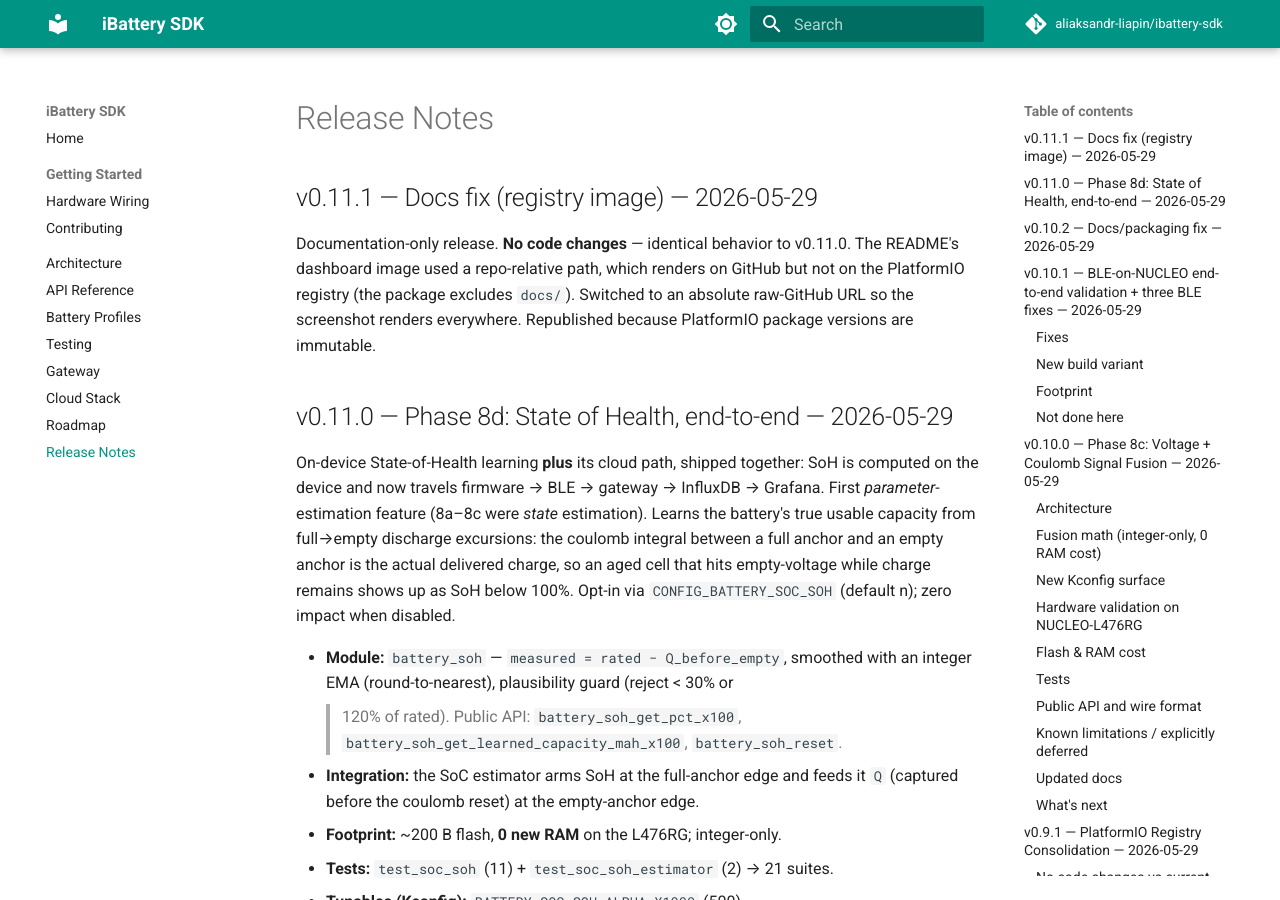
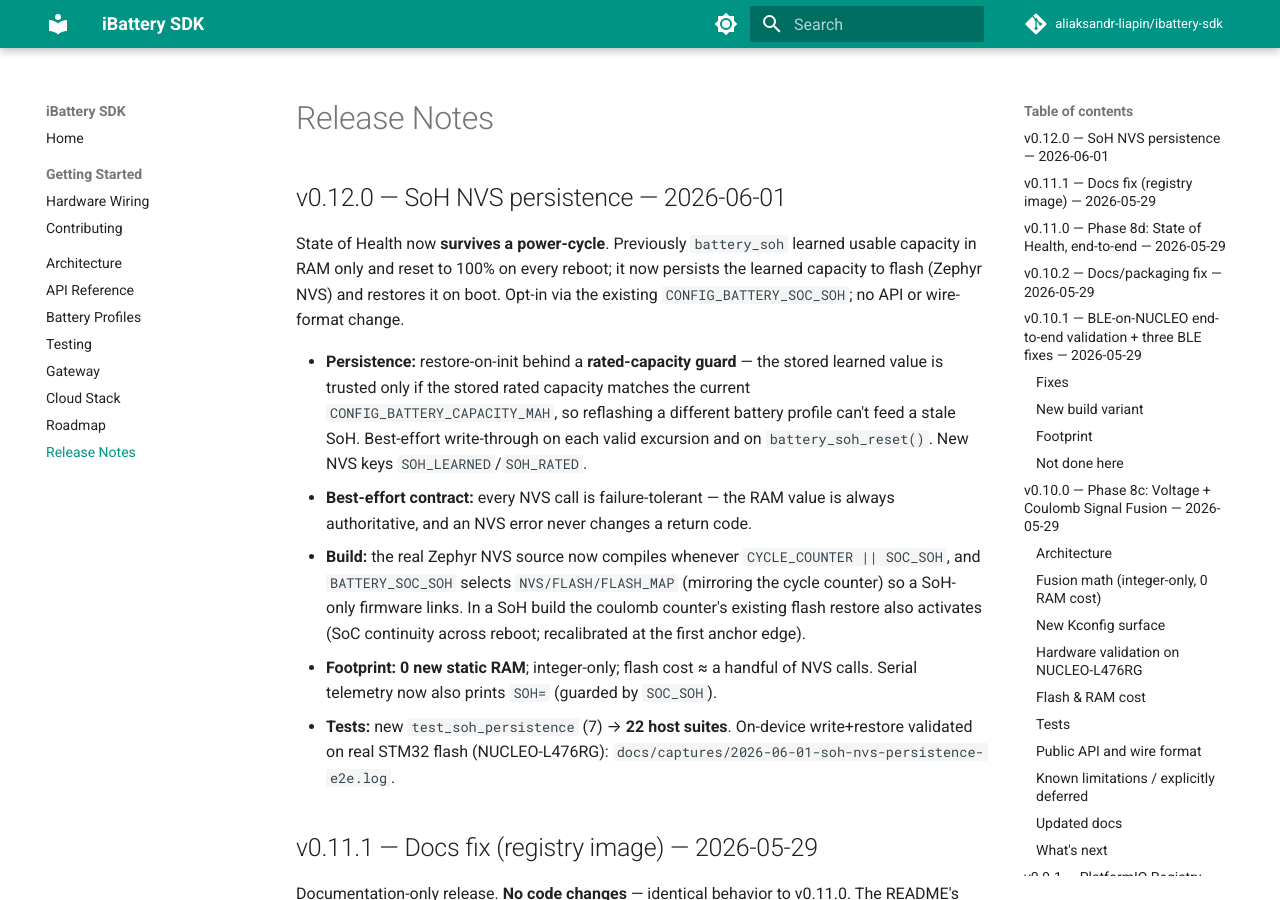
Before and after one commit to aliaksandr-liapin/ibattery-sdk, an MkDocs documentation site: the page built from docs/RELEASE_NOTES.md, in a window 1280 px wide and 900 px high. Built offline with MkDocs 1.6.1 and Material for MkDocs 9.7.7, drawn with Linux system fonts in a browser that asks for light colours; comment, search, counter and statistics services are not loaded.

Commit message:
chore: release bookkeeping for v0.12.0 (SoH NVS persistence)
Version bump 0.11.1 -> 0.12.0; RELEASE_NOTES entry; CLAUDE.md/ROADMAP
current-state + README/docs install constraints; correct now-stale
'RAM-only' wording in Kconfig help and battery_soh.h.

Co-Authored-By: Claude Opus 4.8 <noreply@anthropic.com>

```diff
--- a/docs/RELEASE_NOTES.md
+++ b/docs/RELEASE_NOTES.md
@@ -1,4 +1,29 @@
 # Release Notes
+
+## v0.12.0 — SoH NVS persistence — 2026-06-01
+
+State of Health now **survives a power-cycle**. Previously `battery_soh` learned
+usable capacity in RAM only and reset to 100% on every reboot; it now persists
+the learned capacity to flash (Zephyr NVS) and restores it on boot. Opt-in via
+the existing `CONFIG_BATTERY_SOC_SOH`; no API or wire-format change.
+
+- **Persistence:** restore-on-init behind a **rated-capacity guard** — the stored
+  learned value is trusted only if the stored rated capacity matches the current
+  `CONFIG_BATTERY_CAPACITY_MAH`, so reflashing a different battery profile can't
+  feed a stale SoH. Best-effort write-through on each valid excursion and on
+  `battery_soh_reset()`. New NVS keys `SOH_LEARNED`/`SOH_RATED`.
+- **Best-effort contract:** every NVS call is failure-tolerant — the RAM value is
+  always authoritative, and an NVS error never changes a return code.
+- **Build:** the real Zephyr NVS source now compiles whenever `CYCLE_COUNTER ||
+  SOC_SOH`, and `BATTERY_SOC_SOH` selects `NVS/FLASH/FLASH_MAP` (mirroring the
+  cycle counter) so a SoH-only firmware links. In a SoH build the coulomb
+  counter's existing flash restore also activates (SoC continuity across reboot;
+  recalibrated at the first anchor edge).
+- **Footprint:** **0 new static RAM**; integer-only; flash cost ≈ a handful of
+  NVS calls. Serial telemetry now also prints `SOH=` (guarded by `SOC_SOH`).
+- **Tests:** new `test_soh_persistence` (7) → **22 host suites**. On-device
+  write+restore validated on real STM32 flash (NUCLEO-L476RG):
+  `docs/captures/2026-06-01-soh-nvs-persistence-e2e.log`.
 
 ## v0.11.1 — Docs fix (registry image) — 2026-05-29
 
--- a/docs/ROADMAP.md
+++ b/docs/ROADMAP.md
@@ -1,6 +1,6 @@
 # Roadmap & Business Strategy
 
-## Current State (v0.11.1 — Phase 8 + State of Health end-to-end, all hardware-validated on NUCLEO-L476RG)
+## Current State (v0.12.0 — Phase 8 + State of Health end-to-end, SoH now persists across reboot (NVS); all hardware-validated on NUCLEO-L476RG)
 
 v0.10.1 closed the deferred BLE end-to-end loop: v3 telemetry now flows
 firmware → BLE → gateway → InfluxDB → Grafana on real hardware (X-NUCLEO-IDB05A2
--- a/library.json
+++ b/library.json
@@ -1,7 +1,7 @@
 {
     "$schema": "https://raw.githubusercontent.com/platformio/platformio-core/develop/platformio/assets/schema/library.json",
     "name": "ibattery-sdk",
-    "version": "0.11.1",
+    "version": "0.12.0",
     "description": "Battery intelligence SDK for IoT — voltage measurement, SoC estimation (voltage-LUT + working coulomb counting via INA219 + optional voltage/coulomb signal fusion), temperature monitoring, power state management, BLE telemetry. Median voltage filter, SoC slew-rate limiter, and current-adaptive fusion for accuracy under load. Hardware-validated on NUCLEO-L476RG. Supports CR2032 and LiPo.",
     "keywords": "battery, soc, voltage, current, coulomb, ina219, iot, embedded, lipo, cr2032, telemetry, ble, power-management, zephyr",
     "homepage": "https://aliaksandr-liapin.github.io/ibattery-sdk/",
```
Also changed, not shown: CLAUDE.md (+4 -3 lines), README.md (+4 -4 lines), docs/index.md (+4 -4 lines), 2 other files.
